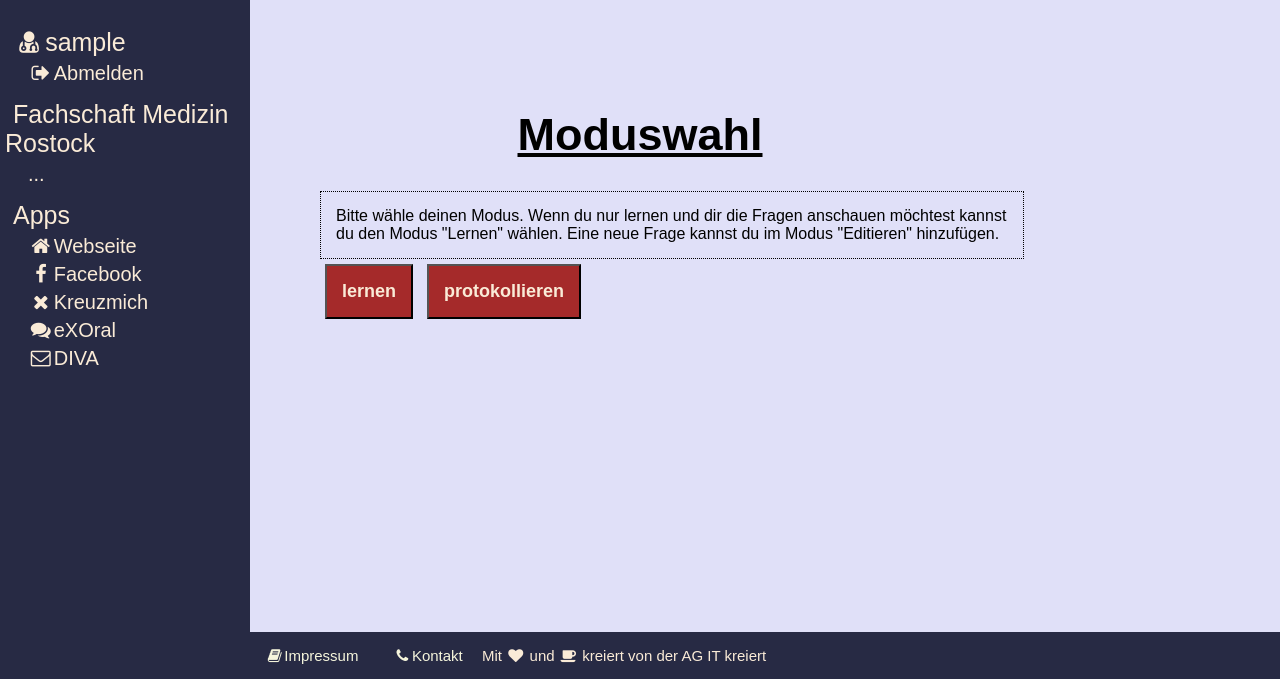
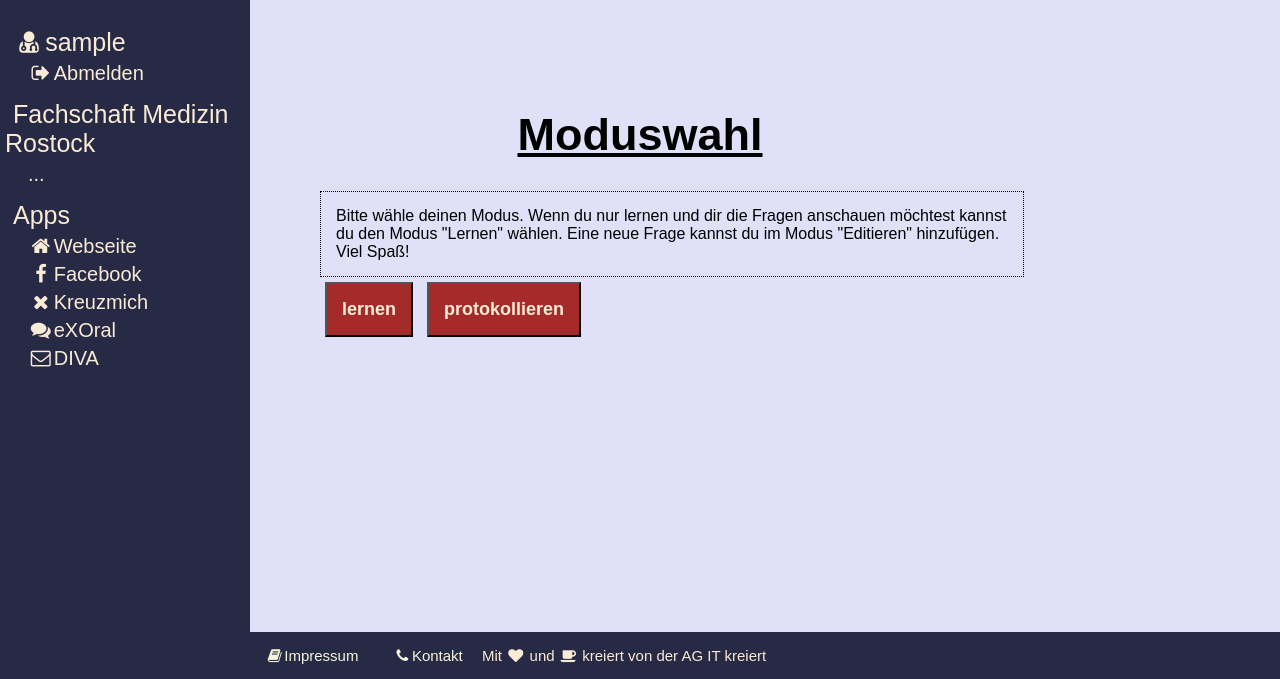
Before and after one commit to fachschaft-medizin-rostock/django-fsmedhro, a Django app: page /exoral/ in a window 1280 px wide. Shown: the part 121-800 px from the top of the page. Run offline with Django 3.2, Linux system fonts and the light colour scheme; the visitor is signed in with stand-in values (Sample User, id 1).

Commit message:
minor text edits

```diff
--- a/exoral/templates/exoral/moduswahl.html
+++ b/exoral/templates/exoral/moduswahl.html
@@ -4,7 +4,7 @@
 
 {% block beschreibung %}
 Bitte wähle deinen Modus. Wenn du nur lernen und dir die Fragen anschauen möchtest kannst du den Modus "Lernen" wählen.
-    Eine neue Frage kannst du im Modus "Editieren" hinzufügen.
+    Eine neue Frage kannst du im Modus "Editieren" hinzufügen. Viel Spaß!
 {% endblock %}
 
 {% block content %}
```
